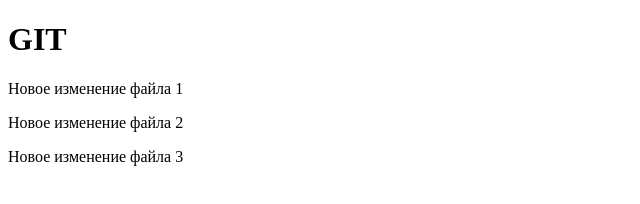
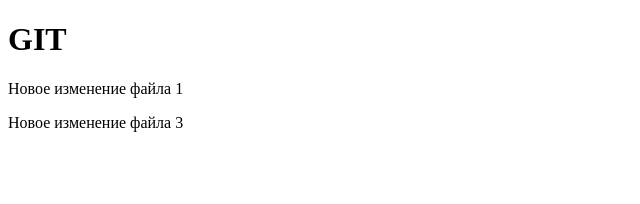
Before and after one commit to MiziakIvan/site, a plain HTML site: page index.html in a window 1280 px wide. Shown: the whole page, without its empty margins (0-640 px from the left). Drawn offline with Linux system fonts and the light colour scheme.

Commit message:
second commit

```diff
--- a/index.html
+++ b/index.html
@@ -7,7 +7,6 @@
 <body>
 	<h1>GIT</h1>
 	<p>Новое изменение файла 1 </p>
-	<p>Новое изменение файла 2 </p>
 	<p>Новое изменение файла 3 </p>
 </body>
 </html>
```
